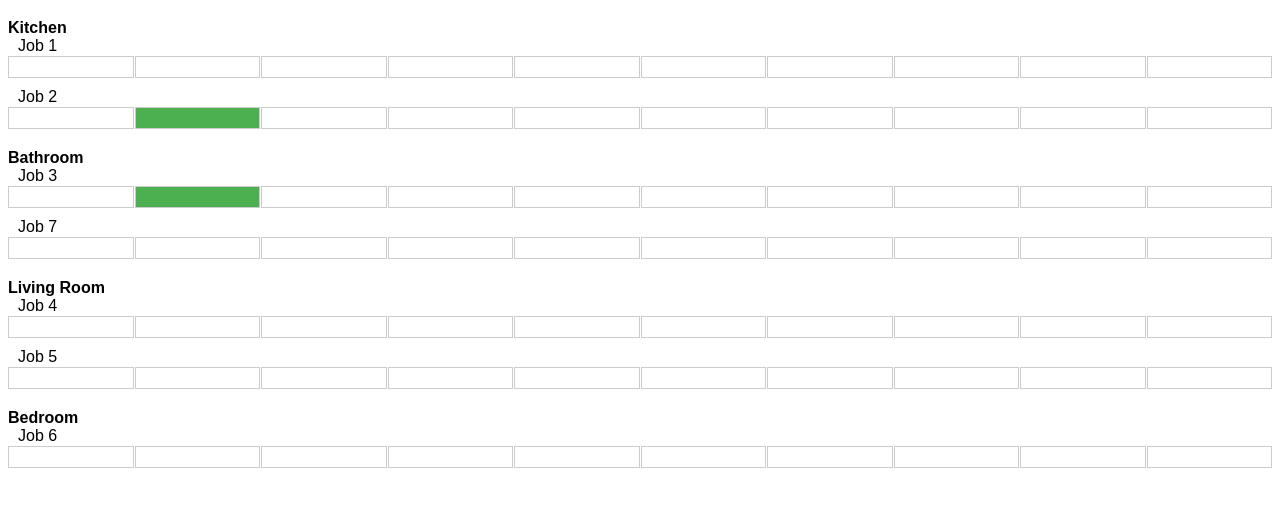
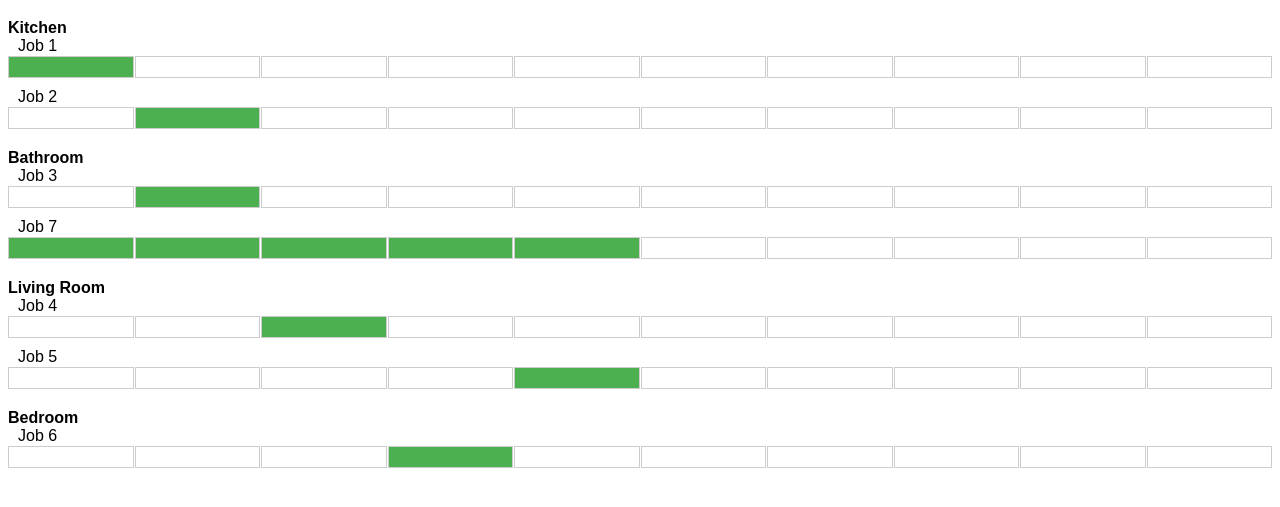
Before and after one commit to tommillard/Reno-Tasks, a website: page index.html in a window 1280 px wide. Shown: the part 61-568 px from the top of the page. Drawn offline with Linux system fonts and the light colour scheme.

Commit message:
scheduling fixed

```diff
--- /dev/null
+++ b/data.js
@@ -0,0 +1,44 @@
+const jobs = [
+    {
+        title: "Job 1",
+        id: 1,
+        dependencies: [],
+        category: "Kitchen",
+    },
+    {
+        title: "Job 2",
+        id: 2,
+        dependencies: [1],
+        category: "Kitchen",
+    },
+    {
+        title: "Job 3",
+        id: 3,
+        dependencies: [1],
+        category: "Bathroom",
+    },
+    {
+        title: "Job 4",
+        id: 4,
+        dependencies: [2, 3],
+        category: "Living Room",
+    },
+    {
+        title: "Job 5",
+        id: 5,
+        dependencies: [4, 6],
+        category: "Living Room",
+    },
+    {
+        title: "Job 6",
+        id: 6,
+        dependencies: [1, 4],
+        category: "Bedroom",
+    },
+    {
+        title: "Job 7",
+        id: 7,
+        dependencies: [],
+        category: "Bathroom",
+    },
+];
--- a/index.html
+++ b/index.html
@@ -1,146 +1,16 @@
 <!DOCTYPE html>
 <html lang="en">
     <head>
-    <meta charset="UTF-8">
-    <meta name="viewport" content="width=device-width, initial-scale=1.0">
+        <meta charset="UTF-8" />
+        <meta name="viewport" content="width=device-width, initial-scale=1.0" />
         <title>Job Schedule</title>
-    <style>
-        body {
-            font-family: Arial, sans-serif;
-        }
-        .job-container {
-            display: grid;
-            grid-template-columns: repeat(10, 1fr); /* Assuming a maximum of 10 days for simplicity */
-            gap: 1px;
-            margin-bottom: 10px;
-        }
-        .job {
-            display: contents;
-        }
-        .day {
-            border: 1px solid #ccc;
-            height: 20px;
-            text-align: center;
-        }
-        .active-day {
-            background-color: #4CAF50;
-            color: white;
-        }
-        .category-header {
-            font-weight: bold;
-            margin-top: 20px;
-        }
-        .job-title {
-            grid-column: 1 / -1; /* Span all columns */
-            text-align: left;
-            padding-left: 10px;
-        }
-    </style>
+        <link rel="stylesheet" href="styles.css" />
     </head>
     <body>
         <h1>Job Schedule</h1>
         <div id="jobSchedule"></div>
 
-    <script>
-        const jobs = [
-            { title: 'Job 1', id: 1, dependencies: [], category: 'Kitchen' },
-            { title: 'Job 2', id: 2, dependencies: [1], category: 'Kitchen' },
-            { title: 'Job 3', id: 3, dependencies: [1], category: 'Bathroom' },
-            { title: 'Job 4', id: 4, dependencies: [2, 3], category: 'Living Room' },
-            { title: 'Job 5', id: 5, dependencies: [4, 6], category: 'Living Room' },
-            { title: 'Job 6', id: 6, dependencies: [1, 4], category: 'Bedroom' },
-            { title: 'Job 7', id: 7, dependencies: [], category: 'Bathroom' }
-        ];
-
-        function findStartDay(job, jobs) {
-            if (job.dependencies.length === 0) {
-                return 1; // If no dependencies, it can start on day 1
-            }
-
-            // Find the end day of all dependency jobs
-            const dependencyEndDays = job.dependencies.map(depId => {
-                const depJob = jobs.find(j => j.id === depId);
-                return depJob ? depJob.endDay : 0;
-            });
-
-            // The job can start the day after the last dependency finishes
-            return Math.max(...dependencyEndDays) + 1;
-        }
-
-        function calculateEarliestSchedule(jobs) {
-            jobs.forEach(job => {
-                job.startDay = findStartDay(job, jobs);
-                job.endDay = job.startDay; // Each job takes exactly 1 day
-            });
-        }
-
-        function calculateLatestSchedule(jobs) {
-            const projectEndDay = Math.max(...jobs.map(job => job.endDay));
-
-            jobs.reverse().forEach(job => {
-                if (job.dependencies.length === 0) {
-                    job.latestEndDay = projectEndDay;
-                } else {
-                    const dependents = jobs.filter(j => j.dependencies.includes(job.id));
-                    job.latestEndDay = dependents.length > 0 ? Math.min(...dependents.map(dep => dep.startDay)) - 1 : projectEndDay;
-                }
-                job.latestStartDay = job.latestEndDay - (job.endDay - job.startDay);
-            });
-
-            jobs.reverse(); // Restore the original order
-        }
-
-        function calculateSchedule(jobs) {
-            calculateEarliestSchedule(jobs);
-            calculateLatestSchedule(jobs);
-            return jobs;
-        }
-
-        const scheduledJobs = calculateSchedule(jobs);
-
-        function renderSchedule(jobs) {
-            const jobScheduleDiv = document.getElementById('jobSchedule');
-
-            // Group jobs by category
-            const categories = {};
-            jobs.forEach(job => {
-                if (!categories[job.category]) {
-                    categories[job.category] = [];
-                }
-                categories[job.category].push(job);
-            });
-
-            // Render each category and its jobs
-            for (const category in categories) {
-                const categoryHeader = document.createElement('div');
-                categoryHeader.className = 'category-header';
-                categoryHeader.textContent = category;
-                jobScheduleDiv.appendChild(categoryHeader);
-
-                categories[category].forEach(job => {
-                    const jobContainer = document.createElement('div');
-                    jobContainer.className = 'job-container';
-
-                    const jobTitle = document.createElement('div');
-                    jobTitle.className = 'job-title';
-                    jobTitle.textContent = job.title;
-                    jobContainer.appendChild(jobTitle);
-
-                    for (let day = 1; day <= 10; day++) { // Assuming a maximum of 10 days for simplicity
-                        const dayDiv = document.createElement('div');
-                        dayDiv.className = 'day';
-                        if (day >= job.startDay && day <= job.latestEndDay) {
-                            dayDiv.classList.add('active-day');
-                        }
-                        jobContainer.appendChild(dayDiv);
-                    }
-
-                    jobScheduleDiv.appendChild(jobContainer);
-                });
-            }
-        }
-
-        renderSchedule(scheduledJobs);
-    </script>
+        <script src="data.js"></script>
+        <script src="script.js"></script>
     </body>
 </html>
--- /dev/null
+++ b/script.js
@@ -0,0 +1,148 @@
+function calculateSchedule(jobs) {
+    let unscheduledTaskCount = jobs.length;
+    let currentDependencyLevel = 0;
+    let maxLoopCount = 200;
+    let currentLoopCount = 0;
+
+    while (unscheduledTaskCount > 0) {
+        if (currentLoopCount > maxLoopCount) {
+            break;
+        }
+        currentLoopCount++;
+
+        for (var job of jobs) {
+            if (job.scheduled) {
+                continue;
+            }
+
+            if (job.dependencies.length !== currentDependencyLevel) {
+                continue;
+            }
+
+            if (job.dependencies.length === 0) {
+                job.scheduled = true;
+                job.startDay = 1;
+                job.endDay = 2;
+                unscheduledTaskCount--;
+                continue;
+            }
+
+            let dependencies = jobs.filter((_job) =>
+                job.dependencies.includes(_job.id)
+            );
+
+            let allDependenciesScheduled = dependencies.reduce(
+                (accumulator, current) => {
+                    if (!current.scheduled) {
+                        accumulator = false;
+                    }
+                    return accumulator;
+                },
+                true
+            );
+
+            if (!allDependenciesScheduled) {
+                continue;
+            }
+
+            job.startDay = dependencies.reduce((accumulator, current) => {
+                accumulator = Math.max(accumulator, current.endDay);
+                return accumulator;
+            }, 0);
+
+            job.endDay = job.startDay + 1;
+            job.scheduled = true;
+            unscheduledTaskCount--;
+        }
+
+        let unscheduledJobsAtDependencyLevel = jobs.filter((job) => {
+            return (
+                !job.scheduled &&
+                job.dependencies.length === currentDependencyLevel
+            );
+        });
+
+        if (unscheduledJobsAtDependencyLevel.length === 0) {
+            currentDependencyLevel++;
+        }
+    }
+
+    let earliestEndDate = jobs.reduce((accumulator, current) => {
+        accumulator = Math.max(current.endDay, accumulator);
+        return accumulator;
+    }, 0);
+
+    for (var job of jobs) {
+        let dependants = jobs.filter((_job) => {
+            return _job.dependencies.includes(job.id);
+        });
+
+        console.log(job, dependants);
+
+        let latestFinishDate = dependants.reduce((accumulator, current) => {
+            accumulator = Math.min(accumulator, current.startDay);
+            return accumulator;
+        }, earliestEndDate);
+
+        console.log(earliestEndDate);
+
+        if (dependants.length === 0) {
+            console.log(job.id);
+            job.endDay = earliestEndDate;
+        } else {
+            job.endDay = latestFinishDate;
+        }
+    }
+
+    console.log(jobs);
+
+    return jobs;
+}
+
+const scheduledJobs = calculateSchedule(jobs);
+
+function renderSchedule(jobs) {
+    const jobScheduleDiv = document.getElementById("jobSchedule");
+
+    // Group jobs by category
+    const categories = {};
+
+    jobs.forEach((job) => {
+        if (!categories[job.category]) {
+            categories[job.category] = [];
+        }
+        categories[job.category].push(job);
+    });
+
+    // Render each category and its jobs
+    for (const category in categories) {
+        const categoryHeader = document.createElement("div");
+        categoryHeader.className = "category-header";
+        categoryHeader.textContent = category;
+        jobScheduleDiv.appendChild(categoryHeader);
+
+        categories[category].forEach((job) => {
+            const jobContainer = document.createElement("div");
+            jobContainer.className = "job-container";
+
+            const jobTitle = document.createElement("div");
+            jobTitle.className = "job-title";
+            jobTitle.textContent = job.title;
+            jobContainer.appendChild(jobTitle);
+
+            for (let day = 1; day <= 10; day++) {
+                // Assuming a maximum of 10 days for simplicity
+                const dayDiv = document.createElement("div");
+                dayDiv.className = "day";
+                if (day >= job.startDay && day < job.endDay) {
+                    dayDiv.classList.add("active-day");
+                }
+                jobContainer.appendChild(dayDiv);
+            }
+
+            jobScheduleDiv.appendChild(jobContainer);
+        });
+    }
+}
+
+renderSchedule(scheduledJobs);
--- /dev/null
+++ b/styles.css
@@ -0,0 +1,33 @@
+body {
+    font-family: Arial, sans-serif;
+}
+.job-container {
+    display: grid;
+    grid-template-columns: repeat(
+        10,
+        1fr
+    ); /* Assuming a maximum of 10 days for simplicity */
+    gap: 1px;
+    margin-bottom: 10px;
+}
+.job {
+    display: contents;
+}
+.day {
+    border: 1px solid #ccc;
+    height: 20px;
+    text-align: center;
+}
+.active-day {
+    background-color: #4caf50;
+    color: white;
+}
+.category-header {
+    font-weight: bold;
+    margin-top: 20px;
+}
+.job-title {
+    grid-column: 1 / -1; /* Span all columns */
+    text-align: left;
+    padding-left: 10px;
+}
```
Also changed, not shown: package.json (added, +10 -0 lines). Lines whose indentation alone changed are shown as unchanged.
